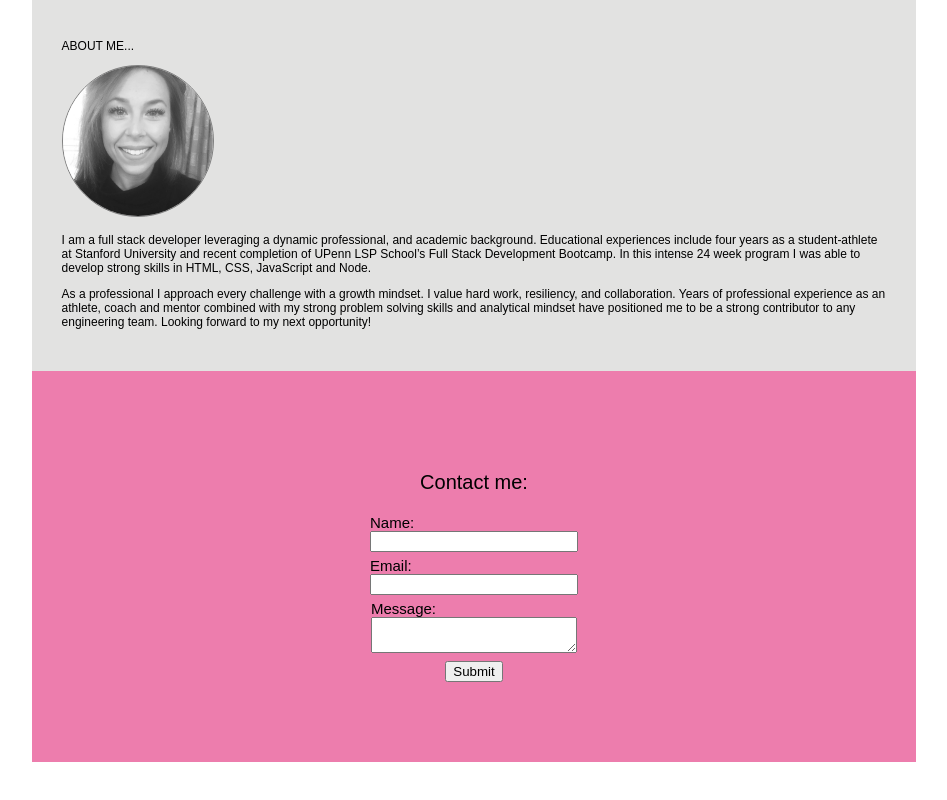
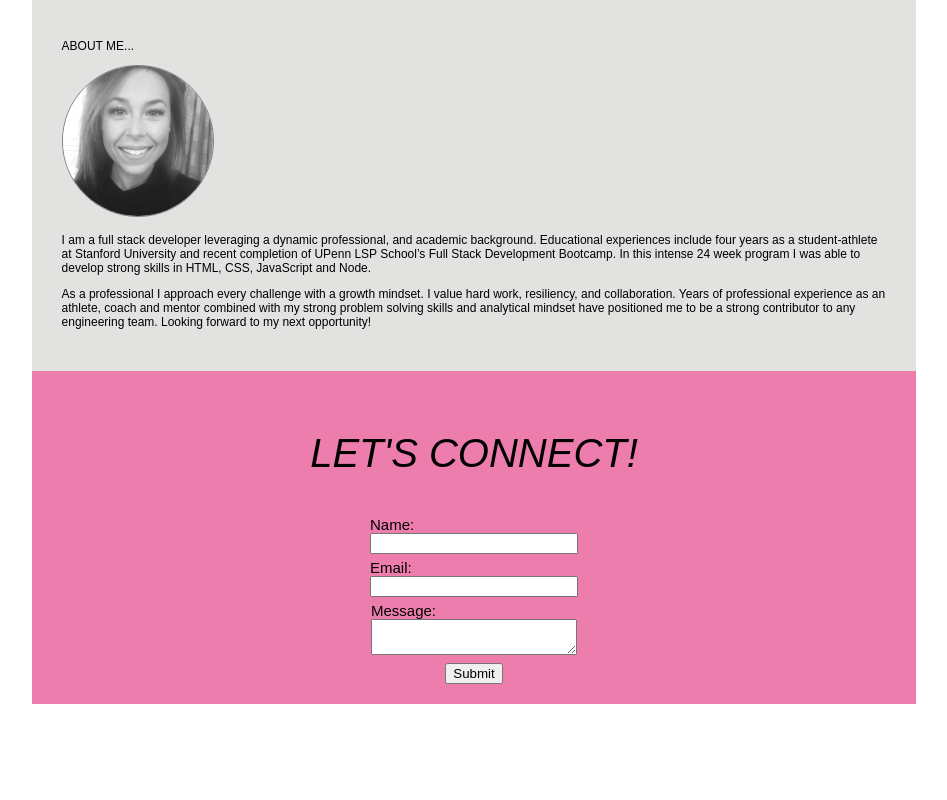
Before and after one commit to Kristy-coding/React-Porfolio, a React (Create React App) app: page / in a window 1280 px wide. Shown: the part 1280-2080 px from the top of the page, without its empty margins (166-1113 px from the left). After the commit the page ends 2034 px from the top, so only its background shows below. Built offline with nearby package versions, Linux system fonts and the light colour scheme.

Commit message:
style contact

```diff
--- a/src/components/Contact/index.js
+++ b/src/components/Contact/index.js
@@ -66,7 +66,7 @@ function ContactForm(){
         <section className= "contact-container">
 
         <form id="contact-form" onSubmit={handleSubmit}>
-        <h3 >Contact me:</h3>
+        <h3 style= {{fontSize: "40px", fontStyle: "italic"}} >LET'S CONNECT!</h3>
             <div>
                 <label htmlFor= "name">Name:</label><br />
                 <input type="text" name="name" defaultValue= {name} onBlur={handleChange}/>
--- a/src/index.css
+++ b/src/index.css
@@ -131,7 +131,7 @@ li {
     margin-right: 15%;
     margin-bottom: 50px;
     padding-top: 50px;
-    padding: 80px;
+    padding: 20px;
     font-family: Arial, Helvetica, sans-serif;
     font-weight: lighter;
     font-size: 15px;
@@ -149,6 +149,10 @@ form {
     justify-content: center;
     align-items: center;
     flex-direction: column;
+}
+
+form button {
+    justify-content: end;
 }
 
 form input, form textarea {
```
